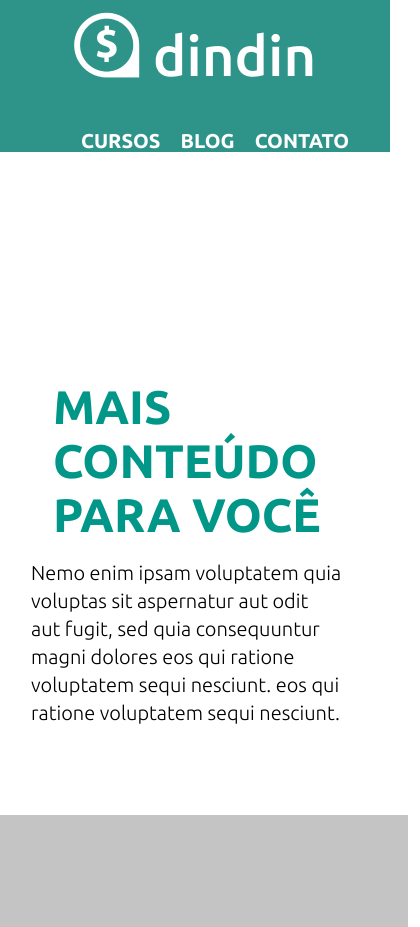
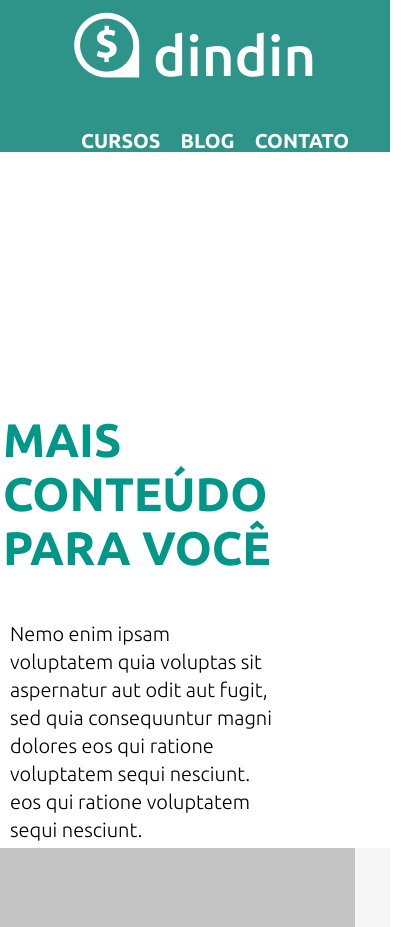
Before and after one commit to JulianaAmancio/XP-42-dindin, a plain HTML site: page blog.html in a window 390 px wide. Shown: the top 927 px of the page, 420 px wide, since content can reach past the window. Drawn offline with nearby package versions, Linux system fonts and the light colour scheme.

Commit message:
ajustes na responsividade

```diff
--- a/assets/styles/blog.css
+++ b/assets/styles/blog.css
@@ -7,9 +7,9 @@ main{
       margin: 0;
       width: 100%;
       height: 405px;
-      background: url('../styles/imagens/ilustra-blog.png') no-repeat 706px 1px #ffffff;
+      background: url('../styles/imagens/ilustra-blog.png') no-repeat 75% 0 #ffffff;
       padding-bottom: 30px;
-      padding-top: 78px;
+      padding-top: 111px;
   }
 
   .titulo h1{
@@ -34,7 +34,10 @@ main{
     padding-bottom: 80px;
 
 }
-
+.container{
+    width: 1349px;
+    align-items: center;
+}
 
   .text-blog{
     padding-top: 103px;
@@ -73,18 +76,26 @@ main{
 
 }
 
-@media only screen and (max-width: 1024px) {
+@media only screen and (max-width: 1350px) {
     .container {
         width: 100%;
     }
 }
 
-@media only screen and (max-width: 768px){
+@media only screen and (max-width:1080px){
     .titulo{
         background: none;
     }
+    .titulo h1 {
+        padding-left: 332px;
+        margin:0;
+    }
+    .titulo p {
+        padding-left: 332px;
+        margin: 0;
+    }
 }
-@media only screen and (max-width: 425px){
+@media only screen and (max-width: 982px){
     .text-blog {
         padding: 0;
         margin: 0;
@@ -98,7 +109,24 @@ main{
         width: 354px;
     }
     .titulo h1 {
-        color: #009688;
+        width: 367px;
+        padding-left: 200px;
+        padding-bottom: 17px;
+        margin:0;
+    }
+    .titulo p {
+        width: 311px;
+        padding-left: 200px;
+        margin: 0;
+
+    }
+
+}
+@media only screen and (max-width: 727px){
+    .text-blog img {
+        width: 355px
+    }
+    .titulo h1 {
         width: 367px;
         padding-left: 53px;
         padding-bottom: 17px;
@@ -106,14 +134,21 @@ main{
     }
     .titulo p {
         width: 311px;
-        padding-left: 31px;
+        padding-left: 53px;
         margin: 0;
 
     }
-
 }
-@media only screen and (max-width: 375px){
-    .text-blog img {
-        width: 355px
+@media only screen and (max-width: 419px){
+    .titulo h1 {
+        width: 287px;
+        padding-left: 3px;
+        padding-bottom: 45px;
+        margin: 0;
+    }
+    .titulo p {
+        width: 267px;
+        padding-left: 10px;
+        margin: 0;
     }
 }
--- a/assets/styles/global.css
+++ b/assets/styles/global.css
@@ -6,7 +6,7 @@ body{
 
 }
 .container{
-    width: 1440px;
+    width: 100%;
     display: flex;
     justify-content: space-between;
 }
@@ -85,8 +85,8 @@ footer a{
 }
 .links-anexos a{
     border: 2px solid white;
-    border-radius: 62px;
-    padding: 14px 41px;
+    border-radius: 50px;
+    padding: 14px 40px;
     display: block;
     text-decoration: none;
     margin: 0 0 14px;
```
Also changed, not shown: assets/styles/cursos.css (+9 -2 lines), blog.html (+1 -2 lines).
